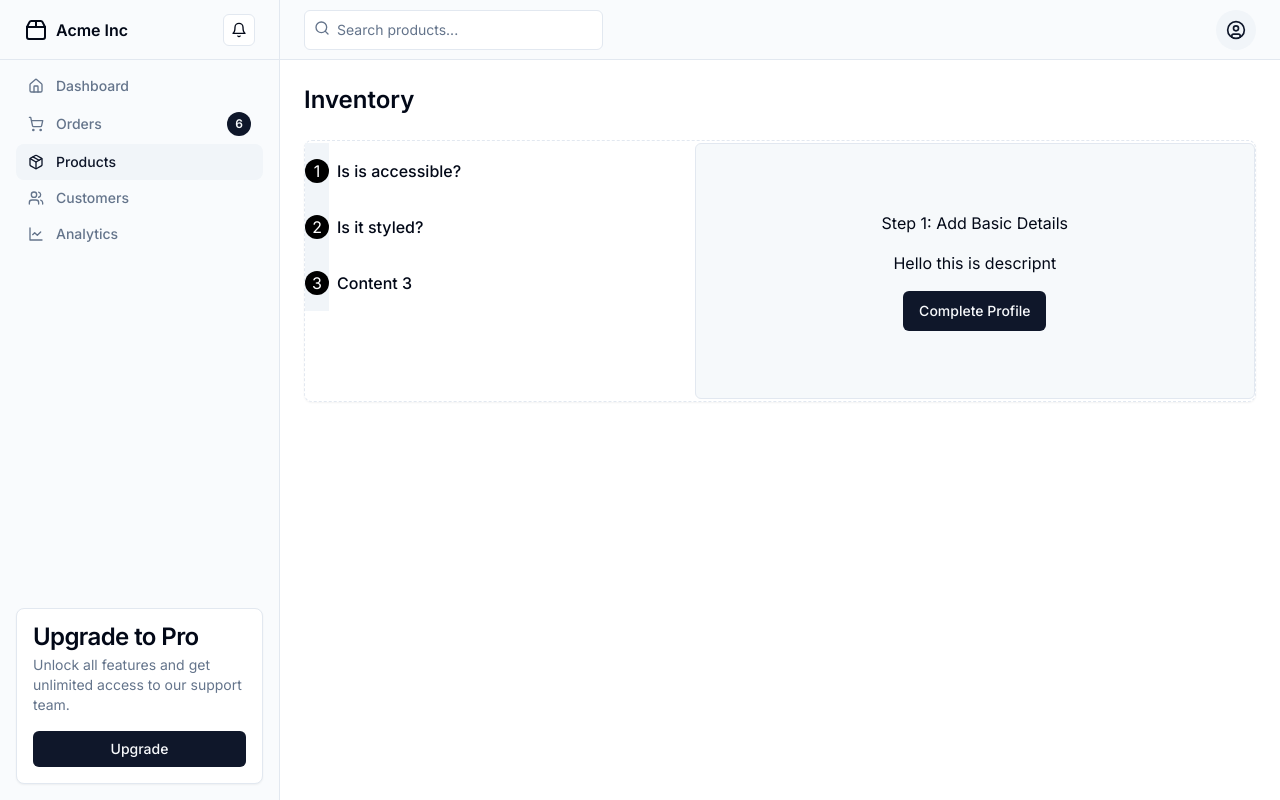
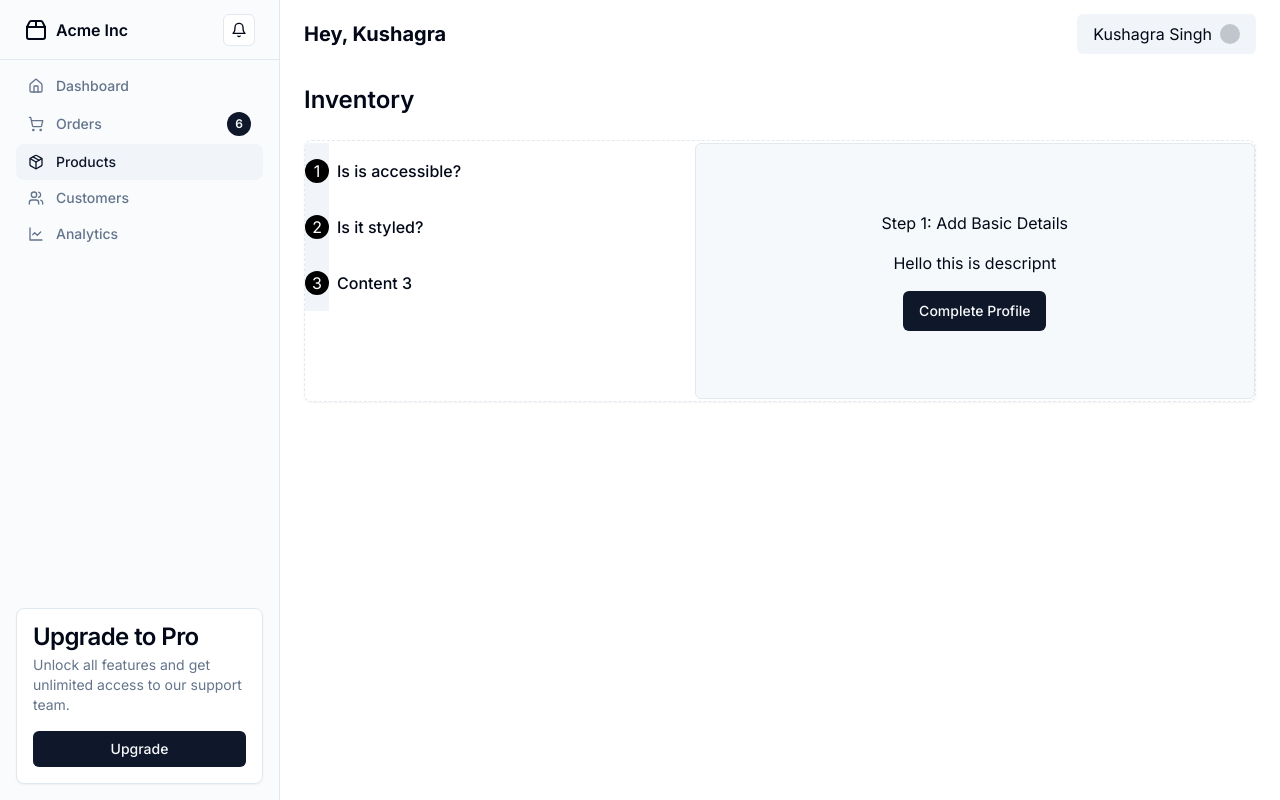
Before and after one commit to sahadat-sk/dashboard, a Next.js app: page / in a window 1280 px wide. Built offline with nearby package versions, Linux system fonts and the light colour scheme.

Commit message:
refactor: header

```diff
--- a/src/components/ui/navbarMobile.tsx
+++ b/src/components/ui/navbarMobile.tsx
@@ -35,7 +35,7 @@ import { SideNav } from "@/components/ui/navbar";
 
 export function NavBarMobile() {
   return (
-    <header className="flex h-14 items-center gap-4 border-b bg-muted/40 px-4 lg:h-[60px] lg:px-6">
+    <header className="flex h-14 items-center gap-4 justify-between pt-2 px-4 lg:h-[60px] lg:px-6">
       <Sheet>
         <SheetTrigger asChild>
           <Button variant="outline" size="icon" className="shrink-0 md:hidden">
@@ -91,52 +91,13 @@ export function NavBarMobile() {
               Analytics
             </Link>
           </nav>
-          <div className="mt-auto">
-            <Card>
-              <CardHeader>
-                <CardTitle>Upgrade to Pro</CardTitle>
-                <CardDescription>
-                  Unlock all features and get unlimited access to our support
-                  team.
-                </CardDescription>
-              </CardHeader>
-              <CardContent>
-                <Button size="sm" className="w-full">
-                  Upgrade
-                </Button>
-              </CardContent>
-            </Card>
-          </div>
         </SheetContent>
       </Sheet>
-      <div className="w-full flex-1">
-        <form>
-          <div className="relative">
-            <Search className="absolute left-2.5 top-2.5 h-4 w-4 text-muted-foreground" />
-            <Input
-              type="search"
-              placeholder="Search products..."
-              className="w-full appearance-none bg-background pl-8 shadow-none md:w-2/3 lg:w-1/3"
-            />
-          </div>
-        </form>
+      <p className="text-xl font-bold">Hey, Kushagra</p>
+      <div className="flex gap-2 bg-muted px-4 py-2 items-center rounded-md">
+        <p>Kushagra Singh</p>
+        <div className="h-5 w-5 rounded-full bg-foreground/20 " />
       </div>
-      <DropdownMenu>
-        <DropdownMenuTrigger asChild>
-          <Button variant="secondary" size="icon" className="rounded-full">
-            <CircleUser className="h-5 w-5" />
-            <span className="sr-only">Toggle user menu</span>
-          </Button>
-        </DropdownMenuTrigger>
-        <DropdownMenuContent align="end">
-          <DropdownMenuLabel>My Account</DropdownMenuLabel>
-          <DropdownMenuSeparator />
-          <DropdownMenuItem>Settings</DropdownMenuItem>
-          <DropdownMenuItem>Support</DropdownMenuItem>
-          <DropdownMenuSeparator />
-          <DropdownMenuItem>Logout</DropdownMenuItem>
-        </DropdownMenuContent>
-      </DropdownMenu>
     </header>
   );
 }
```
